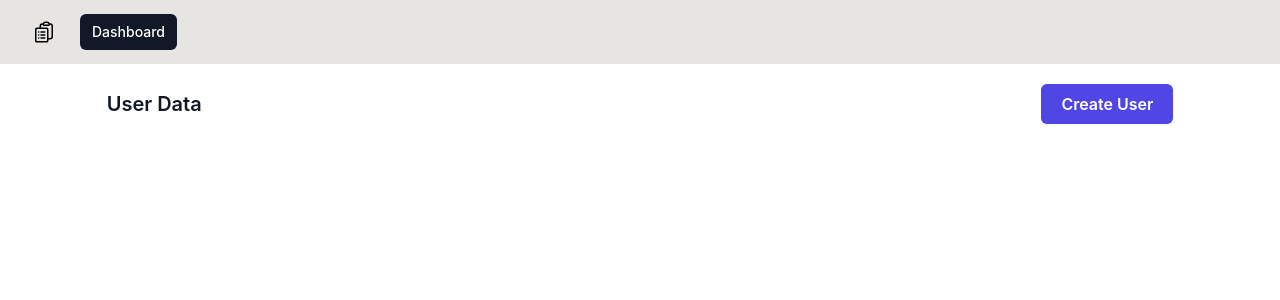
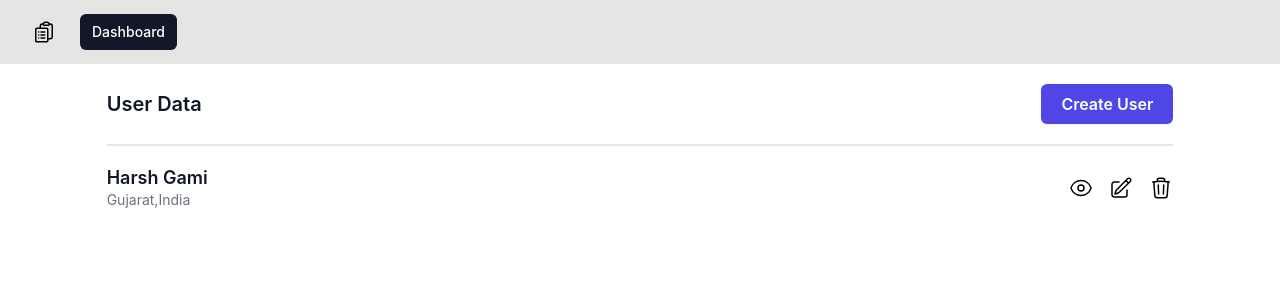
Before and after one commit to HarshGami/Novelti_Task, a React (Create React App) app: page / in a window 1280 px wide. Shown: the top 300 px of the page. Built offline with nearby package versions, Linux system fonts and the light colour scheme.

Commit message:
deployment done

```diff
--- a/src/features/user/userSlice.js
+++ b/src/features/user/userSlice.js
@@ -1,7 +1,18 @@
 import { createSlice } from "@reduxjs/toolkit";
 
 const initialState = {
-  users: JSON.parse(localStorage.getItem("users")) || [],
+  users: JSON.parse(localStorage.getItem("users")) || [{
+    firstName:"Harsh",
+    lastName:"Gami",
+    email:"harshgami09876@gmail.com",
+    mobile:"9323717109",
+    address1: "01, ram nivas society, palanpur",
+    pinCode: "385001",
+    id:0,
+    mobileCode: "IN",
+    state: {name: "Gujarat", code: "IN"},
+    country: {name: "India", code: "IN"},
+  }],
 };
 
 export const userSlice = createSlice({
```
